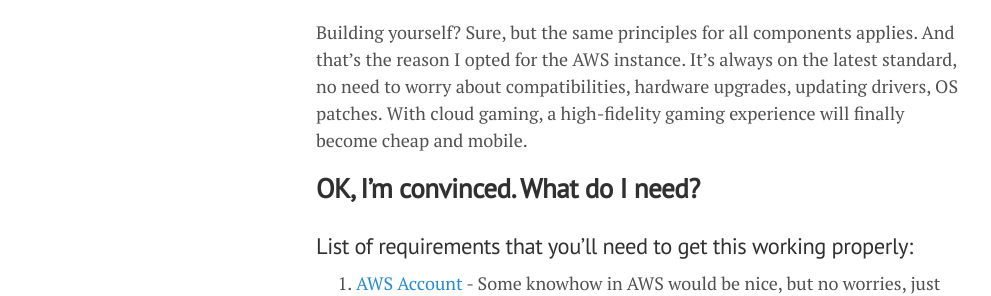
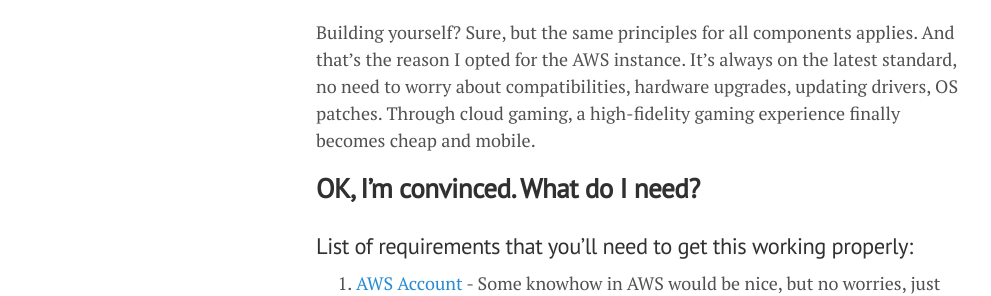
Before and after one commit to lgeurts/lgeurts.github.io, a Jekyll site: the page built from _posts/2021-11-02-aws-high-performance-cloud-gaming.md, in a window 1280 px wide and 900 px high, scrolled down 324 px. Shown: the part 240-536 px from the top of the window, without its empty margins (0-991 px from the left). Built offline with Jekyll 4.4.1, drawn with Linux system fonts in a browser that asks for light colours; nearby versions of some CDN libraries; comment, search, counter and statistics services are not loaded.

Commit message:
Update 2021-11-02-aws-high-performance-cloud-gaming.md

```diff
--- a/_posts/2021-11-02-aws-high-performance-cloud-gaming.md
+++ b/_posts/2021-11-02-aws-high-performance-cloud-gaming.md
@@ -15,7 +15,7 @@
 
 Not everybody can afford a monster the likes of a **[Falcon Northwest](https://www.falcon-nw.com/desktops)** Talon. Even so, how long will you be able to keep that glorious toy up to date? Think PRICEY video cards, new processors, faster and bigger drives, watercooling, all that cash you'll have to shell out for playing the latest and greatest?
 
-Building yourself? Sure, but the same principles for all components applies. And that's the reason I opted for the AWS instance. It's always on the latest standard, no need to worry about compatibilities, hardware upgrades, updating drivers, OS patches. With cloud gaming, a high-fidelity gaming experience will finally become cheap and mobile.
+Building yourself? Sure, but the same principles for all components applies. And that's the reason I opted for the AWS instance. It's always on the latest standard, no need to worry about compatibilities, hardware upgrades, updating drivers, OS patches. Through cloud gaming, a high-fidelity gaming experience finally becomes cheap and mobile.
 
 ## **OK, I'm convinced. What do I need?**
 
```
